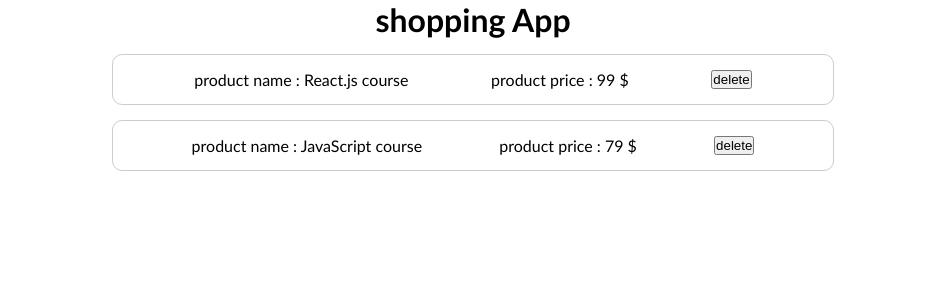
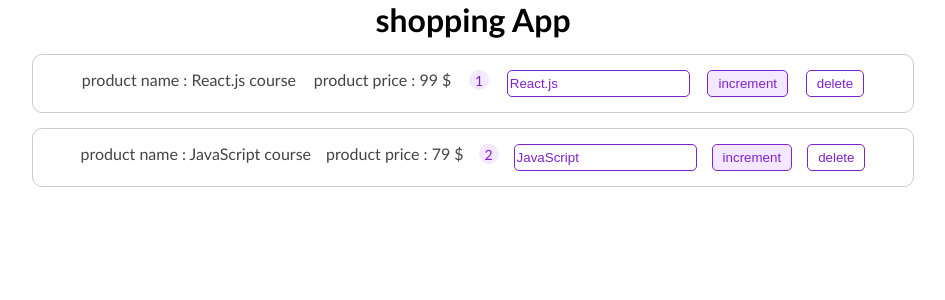
Before and after one commit to HaniehEbadi/React-Course, a React (Create React App) app: page / in a window 1280 px wide. Shown: the top 300 px of the page, without its empty margins (167-1112 px from the left). Built offline with nearby package versions, Linux system fonts and the light colour scheme.

Commit message:
controlled component

```diff
--- a/src/Components/Product/Product.js
+++ b/src/Components/Product/Product.js
@@ -1,13 +1,14 @@
 import styles from "./product.module.css";
 
 const Product = (props) => {
-  console.log(props)
   return(
     <div className={styles.product} onClick={props.click}>
-      <p>product name : {props.name} course</p>
-      <p>product price : {props.price}</p>
-      {props.children}
-      <button onClick={props.onDelete}>delete</button>
+      <p>product name : {props.product.title} course</p>
+      <p>product price : {props.product.price}</p>
+      <span className={styles.value}>{props.product.quantity}</span>
+      <input className={styles.input} type="text" onChange={props.onChange} value={props.product.title}/>
+      <button onClick={props.onIncrement} className={`${styles.button} ${styles.inc}`}>increment</button>
+      <button onClick={props.onDelete} className={styles.button}>delete</button>
     </div>
   );
 };
--- a/src/Components/Product/ProductList.js
+++ b/src/Components/Product/ProductList.js
@@ -4,25 +4,41 @@
 class ProductList extends Component {
   state = {
     products: [
-      { title: "React.js", price: "99 $", id:1},
-      { title: "JavaScript", price: "79 $", id:2}
+      { title: "React.js", price: "99 $", id:1, quantity:1},
+      { title: "JavaScript", price: "79 $", id:2, quantity:2}
     ]
   };
+
+  incrementHandler = (id) => {
+    const products = [...this.state.products]
+    const selectedProduct = this.state.products.find((p) => p.id === id)
+    selectedProduct.quantity += 1
+    this.setState({products : products})
+  }
 
   removeHandler = (id) => {
     const filteredProducts = this.state.products.filter((p) => p.id !== id);
     this.setState({products: filteredProducts});
   };
 
+  changeHandler = (event,id) => {
+    const products = [...this.state.products]
+    const selectedProduct = this.state.products.find((p) => p.id === id)
+    selectedProduct.title = event.target.value
+    this.setState({products})
+    console.log(selectedProduct.title)
+  };
+
   render() {
     return (
       <div>
-        {this.state.products.map((product, index) => {
+        {this.state.products.map((product) => {
         return (
           <Product
-            name={product.title}
-            price={product.price}
+            product={product}
+            onIncrement={() => this.incrementHandler(product.id)}
             onDelete={() => this.removeHandler(product.id)}
+            onChange={(e) => this.changeHandler(e,product.id)}
           />
         );
       })}
--- a/src/Components/Product/product.module.css
+++ b/src/Components/Product/product.module.css
@@ -5,6 +5,46 @@
     box-shadow: 2000px 1000px 800px rgba(197, 129, 129, 0.065);
     display: flex;
     justify-content: space-around;
-    width: 40rem;
+    width: 50rem;
     margin-top: 15px;
+    color: #444;
 }
+
+.button {
+    color: #7e22ce;
+    background-color: #fff;
+    border: 1px solid #7e22ce;
+    border-radius: 5px;
+    outline: none;
+    padding: 5px 10px;
+    cursor: pointer;
+}
+
+.inc {
+    background-color: #f3e8ff;
+}
+
+.value {
+    display: inline-block;
+    width: 20px;
+    height: 20px;
+    background-color: #f3e8ff;
+    color: #7e22ce;
+    border-radius: 50%;
+    display: flex;
+    justify-content: center;
+    align-items: center;
+    font-size: 14px;
+}
+
+.input {
+    outline: none;
+    border: 1px solid #7e22ce;
+    border-radius: 5px;
+    padding: 5px 2px;
+    color: #7e22ce
+}
+
+.input:focus {
+    border: 2px solid #7e22ce;
+}
```
